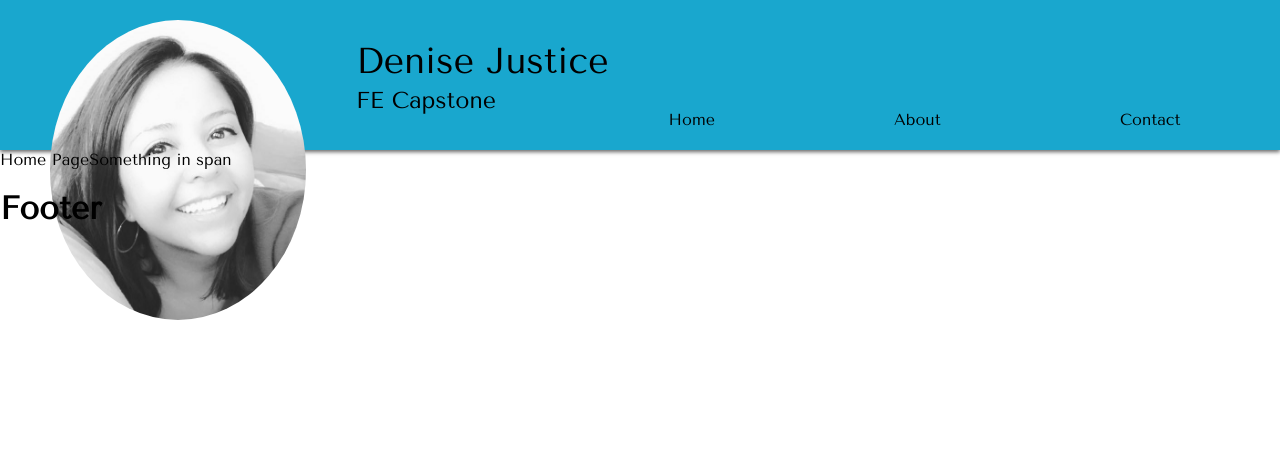
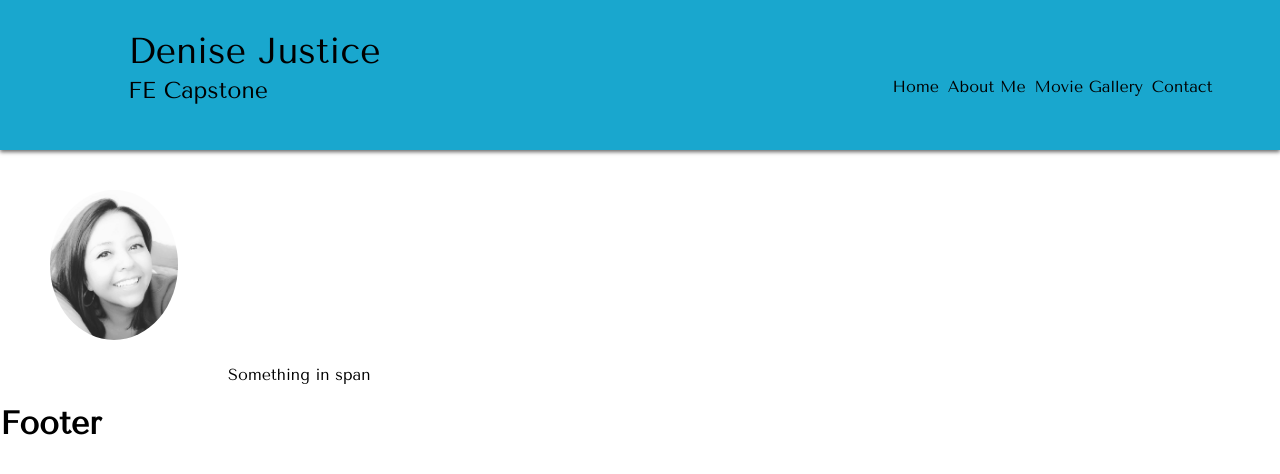
Before and after one commit to Denise-Devpipeline/fe-capstone, a React (Create React App) app: page / in a window 1280 px wide. Shown: the top 474 px of the page. Built offline with nearby package versions, Linux system fonts and the light colour scheme.

Commit message:
Redid Navbar to simplify it

```diff
--- a/src/App.js
+++ b/src/App.js
@@ -9,7 +9,6 @@ import Navbar from "./components/Navbar";
 import BandWPicture from "./images/b&waboutpic.jpeg";
 
 const BAndWPicture = require("./images/b&waboutpic.jpeg").default;
-
 function App() {
   return (
     <BrowserRouter>
--- a/src/assets/scss/navbar.scss
+++ b/src/assets/scss/navbar.scss
@@ -9,15 +9,8 @@
     display: flex;
     align-items: center;
 
-    img {
-      width: 20%;
-      height: auto;
-      border-radius: 50%;
-      padding: 20px 50px;
-    }
-
     .title-wrapper {
-      padding-bottom: 185px;
+      padding: 2% 0 0 10%;
       display: flex;
       flex-direction: column;
     }
@@ -32,9 +25,9 @@
   .right-nav {
     display: flex;
     align-items: center;
-    width: 40%;
+    width: 25%;
     justify-content: space-between;
-    padding-bottom: 100px;
-    margin-left: 60px;
+    padding: 6% 5% 1% 40%;
+    margin-left: 0%;
   }
 }
--- a/src/components/Navbar.js
+++ b/src/components/Navbar.js
@@ -1,11 +1,9 @@
 import React from "react";
-import BAndWPicture from "../images/b&waboutpic.jpeg";
 
 export default function Navbar() {
   return (
     <div class="navbar-container">
       <div class="left-nav">
-        <img src={BAndWPicture} alt="Black and white photo of the developer" />
         <div class="title-wrapper">
           <div class="name-title">Denise Justice</div>
           <div class="class-title">FE Capstone</div>
@@ -13,7 +11,8 @@ export default function Navbar() {
 
         <div class="right-nav">
           <div class="home-page">Home</div>
-          <div class="home-page">About</div>
+          <div class="home-page">About Me</div>
+          <div class="home-page">Movie Gallery</div>
           <div class="home-page">Contact</div>
         </div>
       </div>
--- a/src/index.scss
+++ b/src/index.scss
@@ -4,3 +4,9 @@
 body {
   margin: 0;
 }
+img {
+  width: 10%;
+  height: auto;
+  border-radius: 50%;
+  padding: 40px 50px;
+}
--- a/src/pages/Home.js
+++ b/src/pages/Home.js
@@ -1,7 +1,9 @@
+import BAndWPicture from "../images/b&waboutpic.jpeg";
+
 function Home() {
   return (
     <div className="home-page">
-      Home Page
+      <img src={BAndWPicture} alt="Black and white photo of the developer" />
       <span>Something in span</span>
     </div>
   );
```
